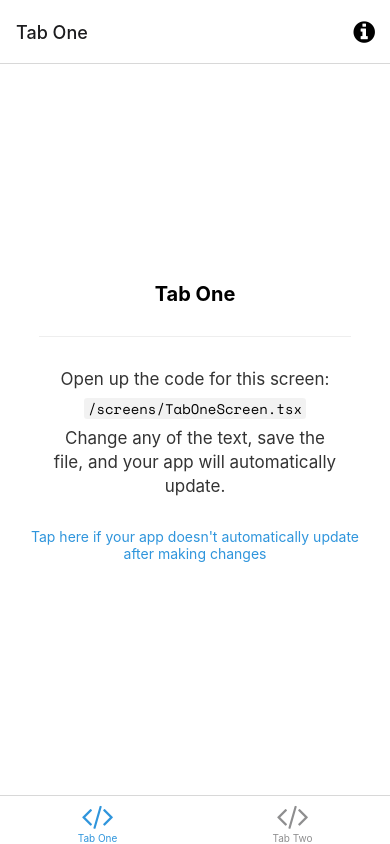
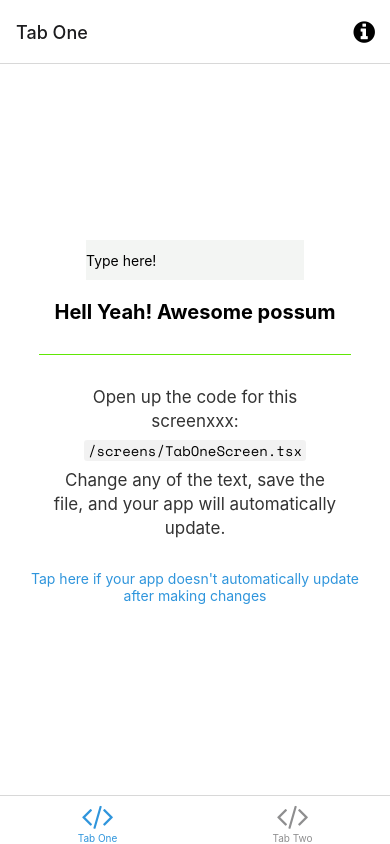
Before and after one commit to ed3899/react-native-docs, a React Native app: screen /TabOne in a window 390 px wide. Built offline with nearby package versions, Linux system fonts and the light colour scheme; what expo-linking would draw is missing.

Commit message:
first commit

```diff
--- a/components/EditScreenInfo.tsx
+++ b/components/EditScreenInfo.tsx
@@ -13,7 +13,7 @@ export default function EditScreenInfo({ path }: { path: string }) {
           style={styles.getStartedText}
           lightColor="rgba(0,0,0,0.8)"
           darkColor="rgba(255,255,255,0.8)">
-          Open up the code for this screen:
+          Open up the code for this screenxxx:
         </Text>
 
         <View
--- a/package.json
+++ b/package.json
@@ -15,6 +15,7 @@
   },
   "dependencies": {
     "@expo/vector-icons": "^13.0.0",
+    "@expo/webpack-config": "~0.16.2",
     "@react-navigation/bottom-tabs": "^6.0.5",
     "@react-navigation/native": "^6.0.2",
     "@react-navigation/native-stack": "^6.1.0",
@@ -32,7 +33,9 @@
     "react-native": "0.68.1",
     "react-native-safe-area-context": "4.2.4",
     "react-native-screens": "~3.11.1",
-    "react-native-web": "0.17.7"
+    "react-native-web": "0.17.7",
+    "sharp-cli": "^1.15.0",
+    "webpack-dev-server": "~3.11.0"
   },
   "devDependencies": {
     "@babel/core": "^7.12.9",
--- a/screens/TabOneScreen.tsx
+++ b/screens/TabOneScreen.tsx
@@ -1,32 +1,55 @@
-import { StyleSheet } from 'react-native';
+//%libs
+import {StyleSheet, TextInput} from "react-native";
+import {useState} from "react";
 
-import EditScreenInfo from '../components/EditScreenInfo';
-import { Text, View } from '../components/Themed';
-import { RootTabScreenProps } from '../types';
+import EditScreenInfo from "../components/EditScreenInfo";
+import {Text, View} from "../components/Themed";
+import {RootTabScreenProps} from "../types";
 
-export default function TabOneScreen({ navigation }: RootTabScreenProps<'TabOne'>) {
+const styles = StyleSheet.create({
+  container: {
+    flex: 1,
+    alignItems: "center",
+    justifyContent: "center",
+  },
+  title: {
+    fontSize: 20,
+    fontWeight: "bold",
+  },
+  separator: {
+    marginVertical: 30,
+    height: 1,
+    width: "80%",
+  },
+});
+
+export default function TabOneScreen({
+  navigation,
+}: RootTabScreenProps<"TabOne">) {
+  const [text, setText] = useState("");
+
   return (
     <View style={styles.container}>
-      <Text style={styles.title}>Tab One</Text>
-      <View style={styles.separator} lightColor="#eee" darkColor="rgba(255,255,255,0.1)" />
+      <TextInput
+        style={{height: 40, backgroundColor: "#f3f5f3"}}
+        placeholder="Type here!"
+        onChangeText={newText => setText(newText)}
+        defaultValue={text}
+      />
+      <Text style={{padding: 10, fontSize: 42}}>
+        {text
+          .split(" ")
+          .map(word => word && "🍕")
+          .join(" ")}
+      </Text>
+
+      <Text style={styles.title}>Hell Yeah! Awesome possum</Text>
+      <View
+        style={styles.separator}
+        lightColor="#60e705"
+        darkColor="#3600fad6"
+      />
       <EditScreenInfo path="/screens/TabOneScreen.tsx" />
     </View>
   );
 }
-
-const styles = StyleSheet.create({
-  container: {
-    flex: 1,
-    alignItems: 'center',
-    justifyContent: 'center',
-  },
-  title: {
-    fontSize: 20,
-    fontWeight: 'bold',
-  },
-  separator: {
-    marginVertical: 30,
-    height: 1,
-    width: '80%',
-  },
-});
```
Also changed, not shown: 1 other file (tests, documents, lock files or other folders).
